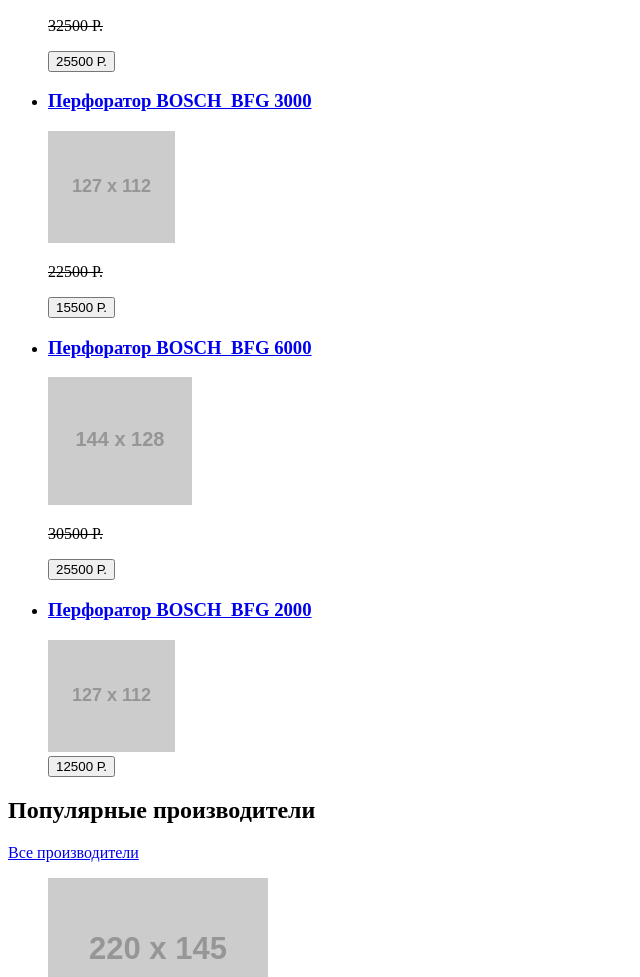
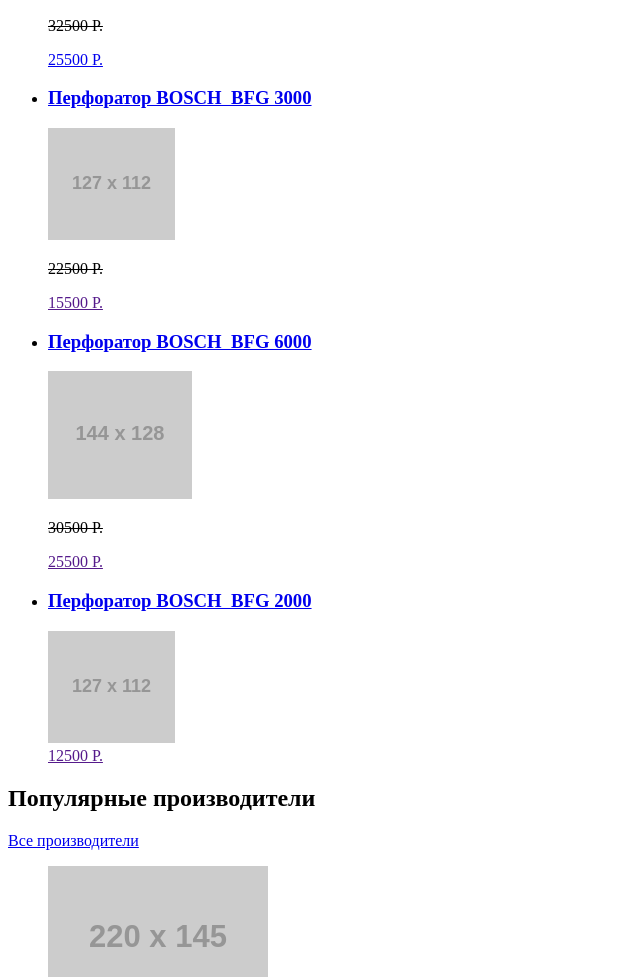
Before and after one commit to qKIRASAN/990059-technomart-29, a plain HTML site: page index.html in a window 1280 px wide. Shown: the part 1490-2467 px from the top of the page, without its empty margins (0-640 px from the left). Drawn offline with Linux system fonts and the light colour scheme; placeholder pictures from the web are drawn by us.

Commit message:
Подправил section "популярные товары"

```diff
--- a/index.html
+++ b/index.html
@@ -83,7 +83,7 @@
               </div>
             </a>
             <p><del>32500 Р.</del></p>
-            <button type="button">25500 Р.</button>
+            <a href="#">25500 Р.</a>
           </li>
           <li>
             <a href="catalog.html">
@@ -93,7 +93,7 @@
               </div>
             </a>
             <p><del>22500 Р.</del></p>
-            <button type="button">15500 Р.</button>
+            <a href="">15500 Р.</a>
           </li>
           <li>
             <a href="catalog.html">
@@ -103,7 +103,7 @@
               </div>
             </a>
             <p><del>30500 Р.</del></p>
-            <button type="button">25500 Р.</button>
+            <a href="">25500 Р.</a>
           </li>
           <li>
             <a href="catalog.html">
@@ -112,7 +112,7 @@
                 <img src="https://via.placeholder.com/127x112" width="127" height="112" alt="">
               </div>
             </a>
-            <button type="button">12500 Р.</button>
+            <a href="">12500 Р.</a>
           </li>
         </ul>
       </section>
```
